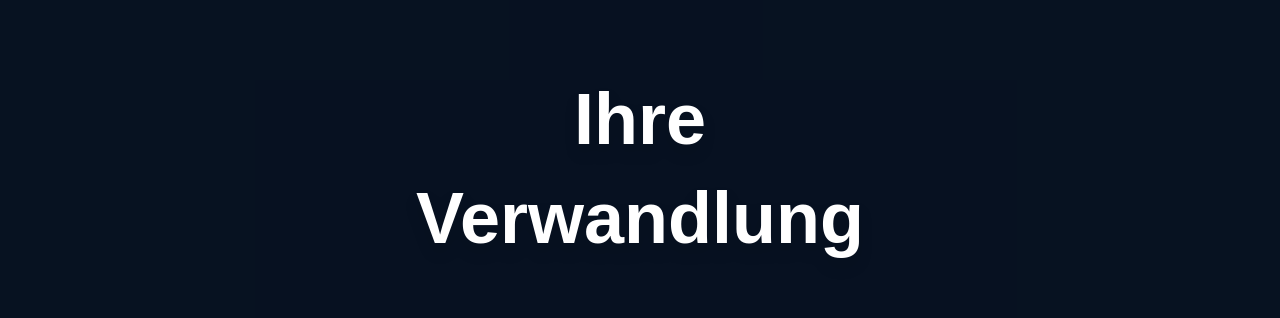
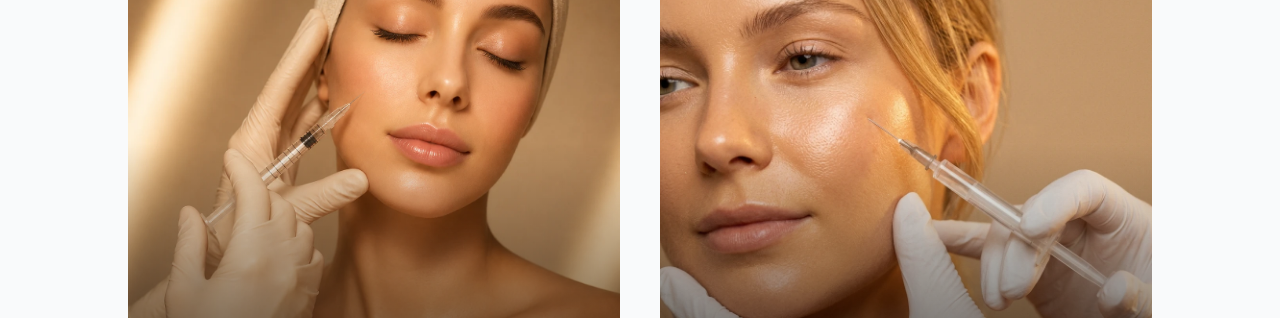
Before and after one commit to skaisstsdev/vivaasthetik, a Next.js app in the folder site/: page /de/services in a window 1280 px wide. Shown: the part 1445-1763 px from the top of the page. Built offline with nearby package versions, Linux system fonts and the light colour scheme.

Commit message:
Completely remove ScrollExpandMedia block

```diff
--- a/site/src/components/home/ScrollExpandMedia.tsx
+++ b/site/src/components/home/ScrollExpandMedia.tsx
@@ -1,7 +1,6 @@
 'use client';
 
 import { ReactNode } from 'react';
-import ShaderBackground from './ShaderBackground';
 
 interface Props {
   mediaType?: 'video' | 'image';
@@ -15,34 +14,10 @@ interface Props {
 }
 
 export default function ScrollExpandMedia({
-  title,
   children,
 }: Props) {
-  const words     = (title ?? '').split(' ');
-  const mid       = Math.ceil(words.length / 2);
-  const firstWord = words.slice(0, mid).join(' ');
-  const rest      = words.slice(mid).join(' ');
-
   return (
     <>
-      <div className="relative w-full h-[100svh] overflow-hidden bg-[#080d1a] flex items-center justify-center">
-        {/* Background */}
-        <div className="absolute inset-0 z-0">
-          <ShaderBackground isStatic={true} />
-          <div className="absolute inset-0 bg-black/30" />
-        </div>
-
-        {/* Title */}
-        <div className="relative z-10 flex flex-col items-center text-center pointer-events-none">
-          <div className="text-5xl md:text-6xl lg:text-7xl font-semibold leading-snug px-4 text-white drop-shadow-xl">
-            {firstWord}
-          </div>
-          <div className="text-5xl md:text-6xl lg:text-7xl font-semibold leading-snug px-4 text-white drop-shadow-xl">
-            {rest}
-          </div>
-        </div>
-      </div>
-
       {children && (
         <div className="bg-white relative z-30">
           {children}
```
